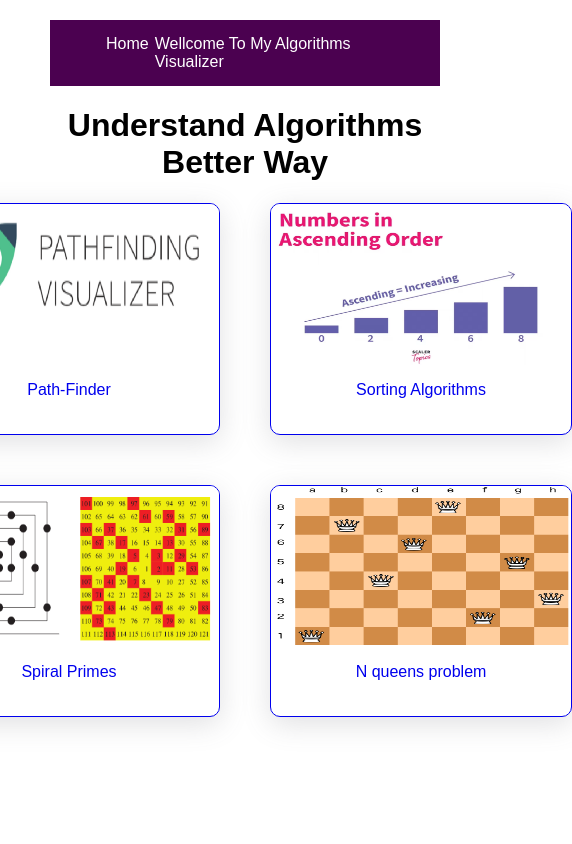
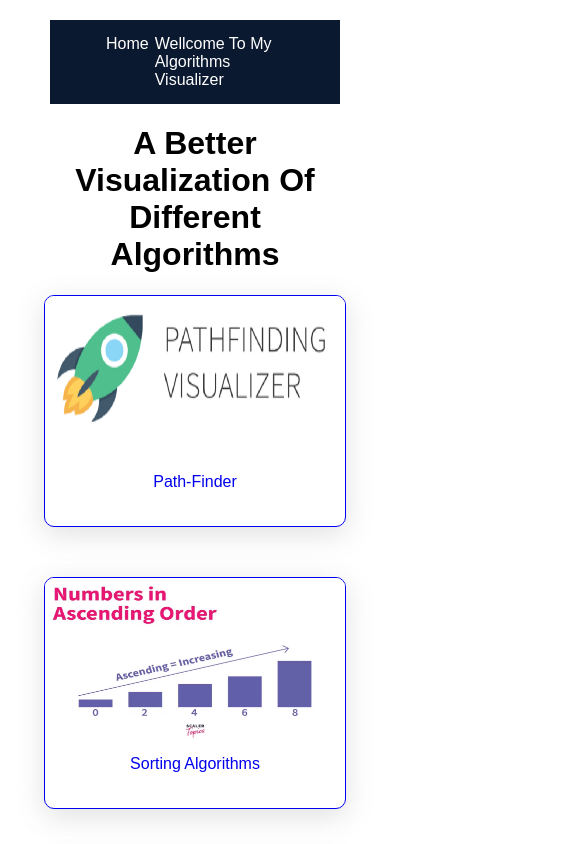
Before and after one commit to suaebahmed/algorithms-visualizer, a React (Create React App) app: page / in a window 390 px wide. Shown: the top 844 px of the page, 572 px wide, since content can reach past the window. Built offline with nearby package versions, Linux system fonts and the light colour scheme.

Commit message:
update home

```diff
--- a/src/Pages/Home.js
+++ b/src/Pages/Home.js
@@ -13,7 +13,7 @@ function Home() {
   return (
     <div className="container">
       <Navbar msg={'Wellcome To My Algorithms Visualizer'}></Navbar>
-      <h1 style={{"textAlign": "center"}}>Understand Algorithms Better Way</h1>
+      <h1 style={{"textAlign": "center"}}>A Better Visualization Of Different Algorithms</h1>
 
       <div className='cards-container'>
         <Link className='no_underline' to="/path-finding">
--- a/src/styles/home.css
+++ b/src/styles/home.css
@@ -1,16 +1,24 @@
 
 .container{
-    width: 100vw;
-    height: 100vh;
+    width: 100%;
+    height: 100%;
     background-color: rgb(255, 255, 255);
 }
 
 .cards-container{
-    margin: 0px 50px;
     display: grid;
     grid-template-columns: auto auto;
-    gap: 50px 50px;
+    gap: 50px 100px;
     justify-content: center;
+}
+@media only screen and (max-width: 768px) {
+    .cards-container{
+        margin: 0px 50px;
+        display: grid;
+        grid-template-columns: auto;
+        row-gap: 50px;
+        justify-content: center;
+    }
 }
 
 .no_underline{
--- a/src/styles/navbar.css
+++ b/src/styles/navbar.css
@@ -1,6 +1,7 @@
 
 .navbar{
-    background-color: #4B0150;
+    /* background-color: #4B0150; */
+    background-color: rgba(10, 25, 47, 1);
     padding: 15px 50px;
     display: flex;
 }
@@ -22,6 +23,6 @@
     border: 1px solid transparent;
 }
 .navbarlink:hover{
-    background-color: black;
+    background-color: rgb(0, 0, 0);
     border-radius: 5px;
 }
--- a/src/styles/nqueens.css
+++ b/src/styles/nqueens.css
@@ -30,7 +30,7 @@
 .queen-cell{
     width: 70px;
     height: 70px;
-    outline: 1px solid rgb(180, 179, 179);
+    outline: 1px solid #607d8b;
 }
 .queen-img{
     background-image: url(../icons/queen.png);
@@ -42,14 +42,14 @@
     background-color: gray;
 }
 .green-cell{
-    background-color: rgb(118, 218, 118);
+    background-color: rgb(70, 216, 70);
 }
 .yellow-cell{
-    background-color: rgb(228, 228, 49);
+    background-color: rgb(243, 243, 75);
 }
 .red-cell{
-    background-color: rgb(216, 59, 59);
+    background-color: rgb(250, 114, 114);
 }
 .blue-cell{
-    background-color: rgb(131, 186, 236);
+    background-color: rgb(148, 200, 248);
 }
```
Also changed, not shown: 1 other file (tests, documents, lock files or other folders).
